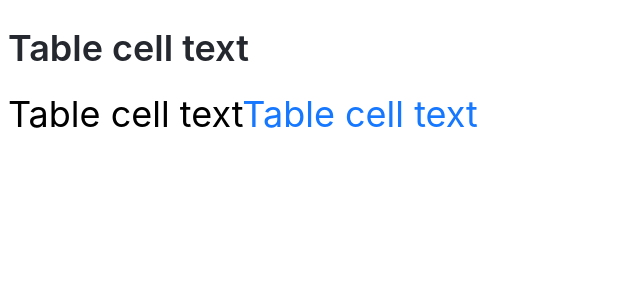
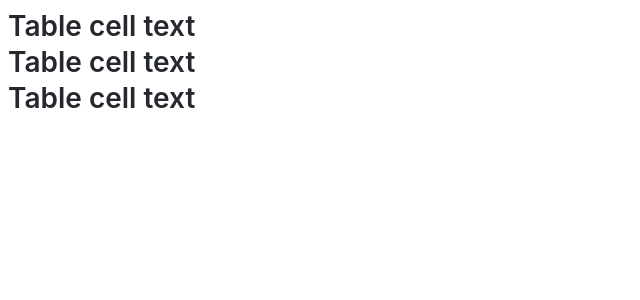
Before and after one commit to Cromeror/Fanatics-Design-System, a React (Vite) app: page / in a window 1280 px wide. Shown: the top 300 px of the page, without its empty margins (0-640 px from the left). Built offline with nearby package versions, Linux system fonts and the light colour scheme.

Commit message:
fix: apply typography styles

```diff
--- a/components/typograpy/Heading/Heading.tsx
+++ b/components/typography/Heading.tsx
@@ -3,11 +3,10 @@ import {theme, Typography} from "antd";
 
 interface HeadingProps {
   children?: ReactElement | string;
-  as?: ReactElement;
   size?: "extra-large" | "large" | "medium" | "small" | "extra-small"
 }
 
-const HEADING_SIZES = {
+export const HEADING_SIZES = {
   "extra-large": "fontSizeHeading-extraLarge",
   large: "fontSizeHeading-large",
   medium: "fontSizeHeading-medium",
@@ -15,7 +14,7 @@ const HEADING_SIZES = {
   "extra-small": "fontSizeHeading-extraSmall"
 }
 
-const HEADING_LINE_HEIGHT = {
+export const HEADING_LINE_HEIGHT = {
   "extra-large": "lineHeightHeading-extraLarge",
   large: "lineHeightHeading-large",
   medium: "lineHeightHeading-medium",
@@ -23,12 +22,21 @@ const HEADING_LINE_HEIGHT = {
   "extra-small": "lineHeightHeading-extraSmall"
 }
 
-export const Heading = ({children, as: Component = Typography.Title, size = "extra-large", ...otherProps}: HeadingProps) => {
+export const LEVEL_TYPOGRAPHY = {
+  "extra-large": 1,
+  large: 2,
+  medium: 3,
+  small: 4,
+  "extra-small": 5
+}
+
+export const Heading = ({children, size = "medium"}: HeadingProps) => {
   const {token} = theme.useToken();
 
   const styles = {
     fontSize: token[HEADING_SIZES[size]],
-    lineHeight:  token[HEADING_LINE_HEIGHT[size]],
+    lineHeight: token[HEADING_LINE_HEIGHT[size]],
+    margin: 0
   }
-  return <Component style={styles} {...otherProps}>{children}</Component>
+  return <Typography.Title style={styles} level={LEVEL_TYPOGRAPHY[size]}>{children}</Typography.Title>
 }
--- a/components/typograpy/Title/title.tsx
+++ b/components/typography/Title.tsx
@@ -1,5 +1,6 @@
 import {ReactElement} from "react";
 import {theme, Typography} from "antd";
+import {LEVEL_TYPOGRAPHY} from "./Heading";
 
 interface TitleProps {
   children?: ReactElement | string;
@@ -19,12 +20,13 @@ const TITLE_LINE_HEIGHT = {
   small: "lineHeightTitle-small"
 }
 
-export const Title = ({children, as: Component = Typography.Text, size = "large", ...otherProps}: TitleProps) => {
+export const Title = ({children, as: Component = Typography.Title, size = "medium", ...otherProps}: TitleProps) => {
   const {token} = theme.useToken();
 
   const styles = {
     fontSize: token[TITLE_SIZES[size]],
     lineHeight: token[TITLE_LINE_HEIGHT[size]],
+    margin: 0
   }
-  return <Component style={styles} {...otherProps}>{children}</Component>
+  return <Component style={styles} level={LEVEL_TYPOGRAPHY[size]} {...otherProps}>{children}</Component>
 }
--- a/src/main.tsx
+++ b/src/main.tsx
@@ -1,6 +1,6 @@
 import * as React from 'react'
 import * as ReactDOM from 'react-dom/client'
-import {Heading} from "../components/typograpy/Heading/Heading";
+import {Heading} from "../components/typography/Heading";
 import {ConfigProvider, Typography} from "antd";
 import {lightTheme} from "../themes/light-theme";
 
--- a/themes/light-theme.ts
+++ b/themes/light-theme.ts
@@ -8,19 +8,18 @@ export const lightTheme = {
     "lineHeightHeading-medium": "36px",
     "lineHeightHeading-small": "32px",
     "lineHeightHeading-extraSmall": "28px",
-
     "fontSizeHeading-extraLarge": 36,
     "fontSizeHeading-large": 32,
     "fontSizeHeading-medium": 28,
     "fontSizeHeading-small": 24,
     "fontSizeHeading-extraSmall": 20,
 
+    // Typography.Title
     fontSizeHeading1: 36,
     fontSizeHeading2: 32,
     fontSizeHeading3: 28,
     fontSizeHeading4: 24,
     fontSizeHeading5: 20,
-
     lineHeightHeading1: "48px",
     lineHeightHeading2: "40px",
     lineHeightHeading3: "36px",
@@ -28,13 +27,12 @@ export const lightTheme = {
     lineHeightHeading5: "28px",
 
     // Titles
-    "lineHeightTitle-large": "40px",
-    "lineHeightTitle-medium": "36px",
-    "lineHeightTitle-small": "32px",
-
-    "fontSizeTitle-large": 32,
-    "fontSizeTitle-medium": 28,
-    "fontSizeTitle-small": 24,
+    "lineHeightTitle-large": "26px",
+    "lineHeightTitle-medium": "24px",
+    "lineHeightTitle-small": "22px",
+    "fontSizeTitle-large": 18,
+    "fontSizeTitle-medium": 16,
+    "fontSizeTitle-small": 14,
 
     // BodyText
     "fontSizeBodyText-extraLarge": 20,
@@ -42,7 +40,6 @@ export const lightTheme = {
     "fontSizeBodyText-base": 14,
     "fontSizeBodyText-small": 12,
     "fontSizeBodyText-extraSmall": 10,
-
     "lineHeightBodyText-extraLarge": "28px",
     "lineHeightBodyText-large": "24px",
     "lineHeightBodyText-base": "22px",
```
Also changed, not shown: components/typography/BodyText.tsx (renamed from components/typograpy/BodyText/bodyText.tsx, +5 -7 lines).
